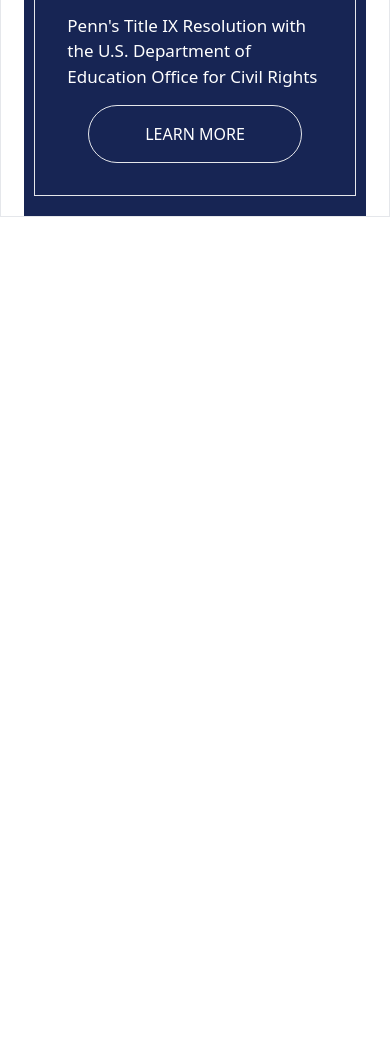
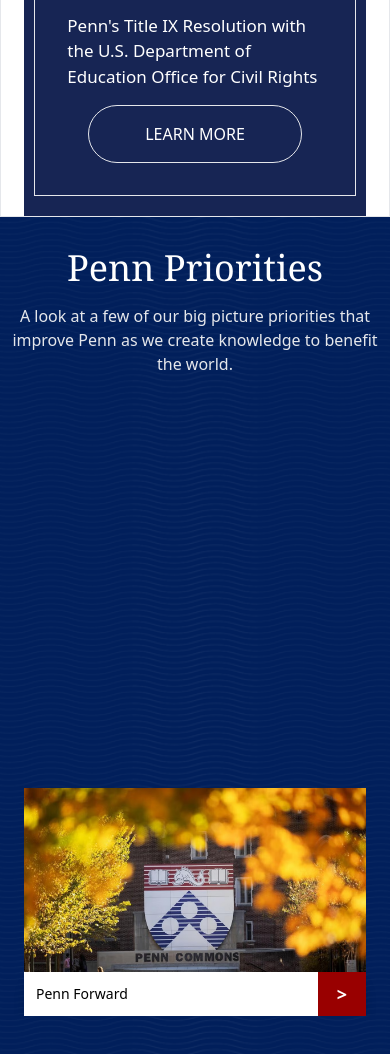
Before and after one commit to arnaud-devs/Gym-Cloning-Gate, a website built with Vite: page cloning_gate/index.html in a window 390 px wide. Shown: the part 4737-5791 px from the top of the page. Before the commit the page ends 4954 px from the top, so only its background shows below. Built offline with nearby package versions, Linux system fonts and the light colour scheme; files whose address does not match are found by name; a web font is replaced by a local one.

Commit message:
feat: penn priority

```diff
--- a/cloning_gate/index.html
+++ b/cloning_gate/index.html
@@ -271,7 +271,8 @@
         <img src="./src/assets/images/padl-lab-technician_1.png"
           class="featured-story__image w-full object-cover h-[100vh]">
       </picture>
-      <div class="featured-story__contain absolute lg:top-[30%] lg:mx-0 top-[70%] md:mx-auto lg:left-[2%]  mx-[5%] md:w-[600px] md:left-0 md:right-0  lg:w-[40%] md:px-[20px] py-[10px] bg-blue-950 flex">
+      <div
+        class="featured-story__contain absolute lg:top-[30%] lg:mx-0 top-[70%] md:mx-auto lg:left-[2%]  mx-[5%] md:w-[600px] md:left-0 md:right-0  lg:w-[40%] md:px-[20px] py-[10px] bg-blue-950 flex">
         <article class="featured-initiative-card featured-initiative-card--blue text-white border my-[10px] mx-[10px] ">
           <div class="featured-initiative-card__wrap flex  flex-col items-center gap-4">
             <h3 class="featured-initiative-card__category"> Health &amp; Medicine
@@ -291,7 +292,8 @@
 
             </div>
 
-            <a href="" class="hover:bg-white block hover:text-blue-950 rounded-full px-14 py-4 border mb-[10%]">LEARN MORE</a>
+            <a href="" class="hover:bg-white block hover:text-blue-950 rounded-full px-14 py-4 border mb-[10%]">LEARN
+              MORE</a>
 
           </div>
         </article>
@@ -306,8 +308,7 @@
           <h2 class="section-header__title text-4xl font-serif text-[#011F5B]">Upcoming Events</h2>
         </header>
 
-        <div class="" data-slider="three-across"
-          role="region" aria-label="carousel">
+        <div class="" data-slider="three-across" role="region" aria-label="carousel">
           <div class=" w-full">
             <div class=" grid lg:grid-cols-3 w-full  gap-4  md:grid-cols-2">
               <div class="w-full border-r-2 pr-3 ">
@@ -318,8 +319,7 @@
                       <span class="event-card__day">11</span>
                     </time>
 
-                    <a href="" class="event-card__image-link block relative"
-                      tabindex="0">
+                    <a href="" class="event-card__image-link block relative" tabindex="0">
                       <img
                         src="https://penntoday.upenn.edu/sites/default/files/styles/event_large/public/2024-04/algorithm-health-teaser.jpg?h=6a65c4c3&amp;itok=3XmjijYZ"
                         alt="Electronic medical records." class="event-card__image ">
@@ -329,10 +329,11 @@
                     <div class="event-card__content mt-[45px] ">
                       <h3 class="event-card__title">
                         <a href="" class="text-[24px] text-[#011F5B] font-serif""
-                          tabindex="0">Cores Day 2025</a>
+                          tabindex=" 0">Cores Day 2025</a>
                       </h3>
 
-                      <p class="text-[#011F5BAD]">The annual Cores Day event is a joint venture between Penn Vet, the Children’s Hospital of
+                      <p class="text-[#011F5BAD]">The annual Cores Day event is a joint venture between Penn Vet, the
+                        Children’s Hospital of
                         Philadelphia, the Perelman School of Medicine, and the Wistar Institute to showcase the many
                         biomedical research services and resources available at Penn. This program is an opportunity for
                         students, faculty, and staff to learn about research core facilities across the University and
@@ -345,13 +346,12 @@
               <div class="slick-slide w-full pr-3 border-r-2 ">
                 <div>
                   <article class="event-card relative">
-                    <time class="flex flex-col items-center absolute top-4 bg-white right-4 z-10" >
+                    <time class="flex flex-col items-center absolute top-4 bg-white right-4 z-10">
                       <span class="bg-[#990000] py-1 px-4 text-white">Sep</span>
                       <span class="event-card__day">11</span>
                     </time>
 
-                    <a href="#"
-                      class="event-card__image-link relative block" tabindex="-1">
+                    <a href="#" class="event-card__image-link relative block" tabindex="-1">
                       <img
                         src="https://penntoday.upenn.edu/sites/default/files/styles/event_large/public/2021-01/killingsworth-matt-PNAS-money-study-teaser.jpg?h=6f3285a6&amp;itok=ThqBfzDO"
                         alt="A blurred hand holding a stack of dollar bills, pushing them toward the camera. "
@@ -361,11 +361,12 @@
                     </a>
                     <div class="event-card__content mt-[45px]">
                       <h3 class="event-card__title">
-                        <a href=""
-                          class="event-card__link text-[24px] text-[#011F5B] font-serif" tabindex="-1">Record Borrowing Amid Budget Strains</a>
+                        <a href="" class="event-card__link text-[24px] text-[#011F5B] font-serif" tabindex="-1">Record
+                          Borrowing Amid Budget Strains</a>
                       </h3>
 
-                      <p class="text-[#011F5BAD]">Organized by the Penn Institute for Urban Research, this expert panel—moderated by William
+                      <p class="text-[#011F5BAD]">Organized by the Penn Institute for Urban Research, this expert
+                        panel—moderated by William
                         Glasgall, Penn IUR Fellow and Volcker Alliance Public Finance Advisor, and Susan Wachter,
                         co-director of Penn IUR and Wharton professor—will address the unparalleled boom in state and
                         local borrowing in the face of federal spending cuts and pressure on budgets. Register to
@@ -384,8 +385,7 @@
                         <span class="event-card__day">11</span>
                       </time>
 
-                    <a href="#"
-                      class="relative block" tabindex="-1">
+                      <a href="#" class="relative block" tabindex="-1">
                         <img
                           src="https://penntoday.upenn.edu/sites/default/files/styles/event_large/public/2023-11/wharton-ai-teaser.jpg?h=4b9b3a25&amp;itok=8RDlZrQ6"
                           alt="Crosswalk with pedestrians overlaid by 1s and 0s." class="event-card__image">
@@ -394,11 +394,12 @@
                       </a>
                       <div class="event-card__content mt-[45px]">
                         <h3 class="event-card__title">
-                        <a href=""
-                          class="event-card__link text-[24px] text-[#011F5B] font-serif" tabindex="-1">Wharton People Analytics: Info Session</a>
+                          <a href="" class="event-card__link text-[24px] text-[#011F5B] font-serif"
+                            tabindex="-1">Wharton People Analytics: Info Session</a>
                         </h3>
 
-                      <p class="text-[#011F5BAD]">Hosted by Wharton People Analytics (WPA), this information session will highlight upcoming
+                        <p class="text-[#011F5BAD]">Hosted by Wharton People Analytics (WPA), this information session
+                          will highlight upcoming
                           programming, research opportunities, and resources available to students this fall.
                           Philly-themed snacks and Wharton swag will be available. Open to undergraduate and graduate
                           students. Register to attend.</p>
@@ -434,16 +435,19 @@
 
 
             <div class="text-[17px] w-[80%] text-center">
-              <p>Penn is closely monitoring federal policy changes affecting institutions of higher education and academic health systems.</p>
+              <p>Penn is closely monitoring federal policy changes affecting institutions of higher education and
+                academic health systems.</p>
 
             </div>
 
-            <a href="" class="hover:bg-white block hover:text-blue-950 rounded-full px-14 py-4 border mb-[10%]">LEARN MORE</a>
+            <a href="" class="hover:bg-white block hover:text-blue-950 rounded-full px-14 py-4 border mb-[10%]">LEARN
+              MORE</a>
 
           </div>
       </div>
       <div class=" md:px-[20px] py-[10px] bg-blue-950 flex w-full m:h-[80vh]  lg:h-[60vh] ">
-        <article class="featured-initiative-card featured-initiative-card--blue text-white border my-[10px] mx-[10px] flex items-center ">
+        <article
+          class="featured-initiative-card featured-initiative-card--blue text-white border my-[10px] mx-[10px] flex items-center ">
           <div class="featured-initiative-card__wrap flex  flex-col items-center gap-4">
 
             <h2 class="featured-initiative-card__title flex text-center">
@@ -461,13 +465,101 @@
               <p>Penn's Title IX Resolution with the U.S. Department of Education Office for Civil Rights</p>
             </div>
 
-            <a href="" class="hover:bg-white block hover:text-blue-950 rounded-full px-14 py-4 border mb-[10%]">LEARN MORE</a>
+            <a href="" class="hover:bg-white block hover:text-blue-950 rounded-full px-14 py-4 border mb-[10%]">LEARN
+              MORE</a>
 
           </div>
       </div>
 
     </section>
 
+
+    <!--Priorities-->
+    <section>
+  <div class="bg-[url(/src/assets/images/blue-pattern-bg.png)] bg-cover bg-center min-h-screen pt-[8%] relative">
+
+    <!-- Title -->
+    <div class="flex justify-center mb-12">
+      <div class="text-center max-w-3xl">
+        <p class="text-white text-4xl font-serif mb-4">Penn Priorities</p>
+        <p class="text-gray-200 text-base">
+          A look at a few of our big picture priorities that improve Penn as we create knowledge
+          to benefit the world.
+        </p>
+      </div>
+    </div>
+
+    <!-- Cards Wrapper -->
+
+  </div>
+  <div>
+
+  <div class="flex gap-6 justify-center px-6 overflow-x-auto flex-wrap md:flex-nowrap -mt-[70%] md:-mt-[40%] lg:-mt-[25%]">
+
+      <!-- Priority Card -->
+      <article class="  priority-card w-full sm:w-[100%] md:w-[820px] md:h-[547px] relative flex flex-shrink-0">
+        <a href="#" class="priority-card__link block relative w-full h-full">
+          <img
+            loading="lazy"
+            src="./src/assets/images/P-101788-Master-V1-117.jpg"
+            class="priority-card__image w-full h-full object-cover"
+          >
+          <!-- Overlay Box -->
+          <div class="absolute bottom-0 left-0 flex w-full md:w-[50%] bg-white shadow-lg">
+            <h3 class="priority-card__title text-black p-3 md:p-4 flex-1 text-sm md:text-base">Penn Forward</h3>
+            <div class="bg-[#990000] w-12 md:w-14 flex items-center justify-center">
+              <span class="text-white text-lg font-bold">&gt;</span>
+            </div>
+          </div>
+        </a>
+      </article>
+
+      <!-- Repeat Cards -->
+      <article class="hidden priority-card w-full sm:w-[100%] md:w-[820px] md:h-[547px] relative md:flex flex-shrink-0">
+        <a href="#" class="priority-card__link block relative w-full h-full">
+          <img
+            loading="lazy"
+            src="./src/assets/images/P-101788-Master-V1-117.jpg"
+            class="priority-card__image w-full h-full object-cover"
+          >
+          <div class="absolute bottom-0 left-0 flex w-full lg:w-[50%] bg-white shadow-lg">
+            <h3 class="priority-card__title text-black p-3 md:p-4 flex-1 text-sm md:text-base">In Principle & Practice</h3>
+            <div class="bg-[#990000] w-12 md:w-14 flex items-center justify-center">
+              <span class="text-white text-lg font-bold">&gt;</span>
+            </div>
+          </div>
+        </a>
+      </article>
+
+      <article class="priority-card w-full sm:w-[100%] md:w-[820px] md:h-[547px] hidden relative md:flex flex-shrink-0">
+        <a href="#" class="priority-card__link block relative w-full h-full">
+          <img
+            loading="lazy"
+            src="./src/assets/images/P-101788-Master-V1-117.jpg"
+            class="priority-card__image w-full h-full object-cover"
+          >
+          <div class="absolute bottom-0 left-0 flex w-full lg:w-[50%] bg-white shadow-lg">
+            <h3 class="priority-card__title text-black p-3 md:p-4 flex-1 text-sm md:text-base">Research & Innovation</h3>
+            <div class="bg-[#990000] w-12 md:w-14 flex items-center justify-center">
+              <span class="text-white text-lg font-bold">&gt;</span>
+            </div>
+          </div>
+        </a>
+      </article>
+
+    </div>
+     <div class="flex w-full  gap-4 justify-center items-center z-10 md:py-10  ">
+      <span class="size-[20px] rounded-full bg-[#990000]"> </span>
+      <span class="size-[20px] rounded-full bg-[#990000]"> </span>
+      <span class="size-[20px] rounded-full bg-[#990000]"> </span>
+      <span class="size-[20px] rounded-full bg-[#990000]"> </span>
+      <span class="size-[20px] rounded-full bg-[#990000]"> </span>
+    </div>
+  </div>
+</section>
+
+
+
   </main>
 </body>
 
```
Also changed, not shown: cloning_gate/src/assets/images/P-101788-Master-V1-117.jpg (added), cloning_gate/src/assets/images/blue-pattern-bg.png (added). Lines whose indentation alone changed are shown as unchanged.
